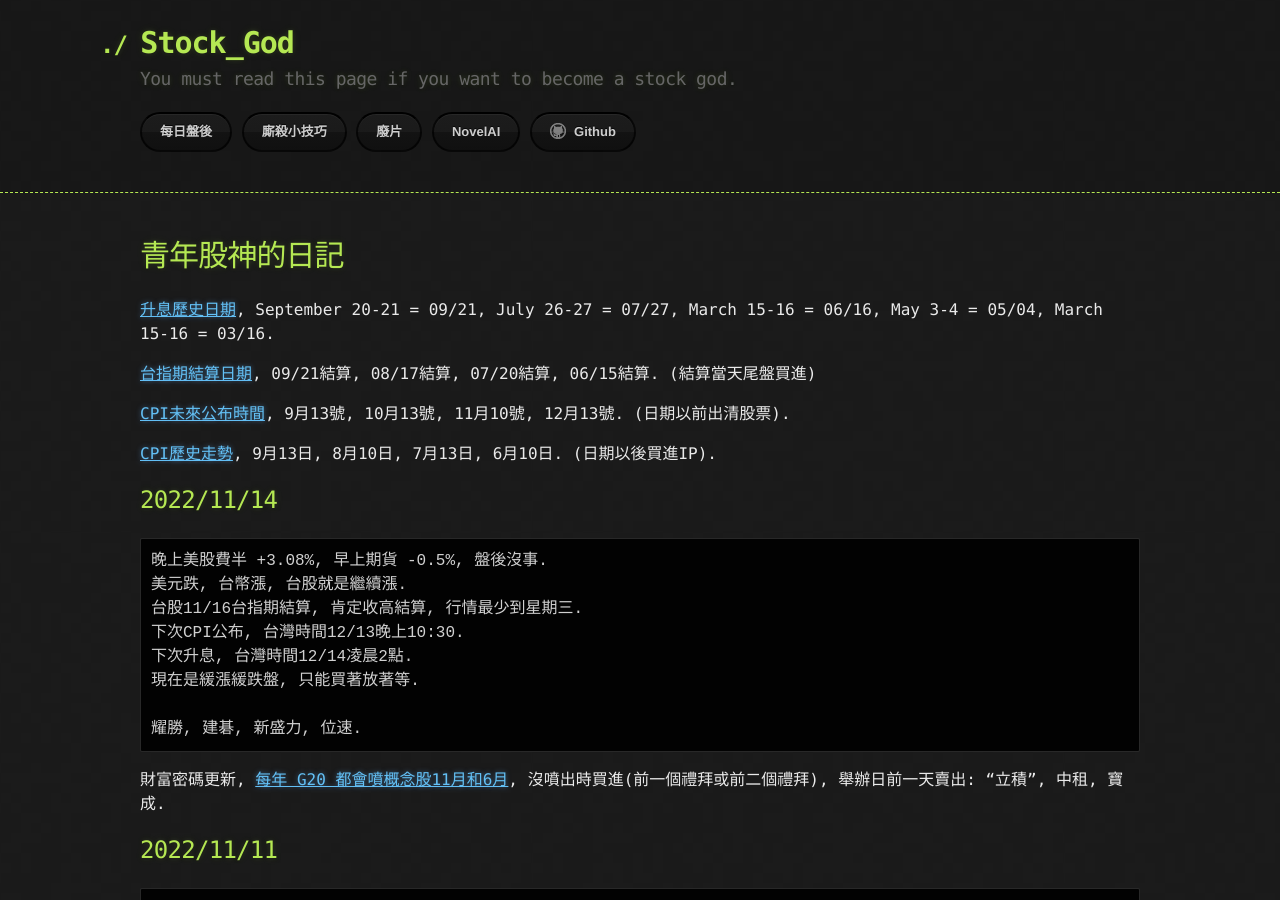
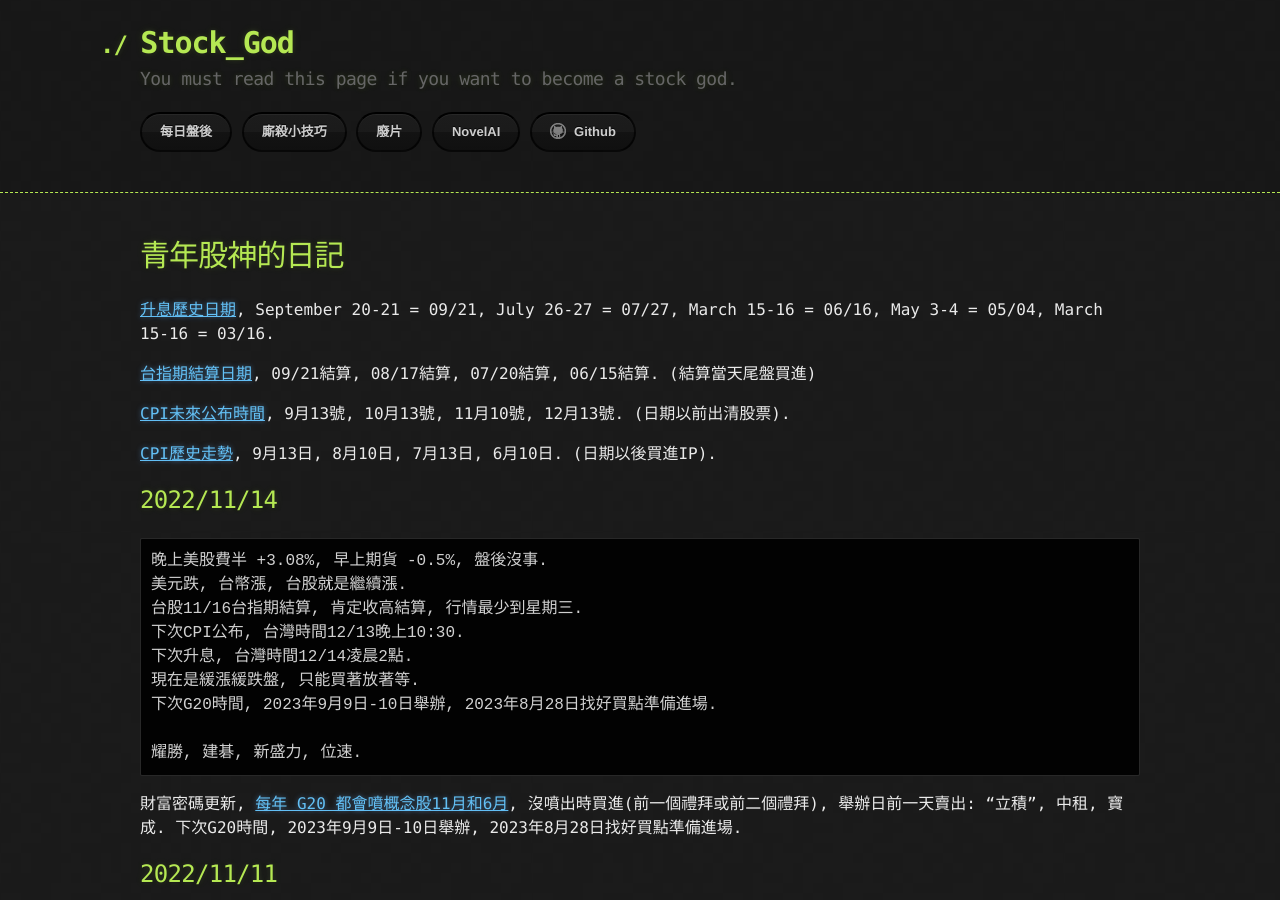
Before and after one commit to lepg5487/Stock_God, a Jekyll site: the page built from index.md, in a window 1280 px wide and 900 px high. Built offline with Jekyll 4.4.1, drawn with Linux system fonts in a browser that asks for light colours; our own code applies the rules of GitHub Pages for plain Markdown files.

Commit message:
Update index.md

````diff
--- a/index.md
+++ b/index.md
@@ -20,10 +20,12 @@ layout: testlayouts
 下次CPI公布, 台灣時間12/13晚上10:30.
 下次升息, 台灣時間12/14凌晨2點.
 現在是緩漲緩跌盤, 只能買著放著等.
+下次G20時間, 2023年9月9日-10日舉辦, 2023年8月28日找好買點準備進場.
 
 耀勝, 建碁, 新盛力, 位速.
 ```
 財富密碼更新, [每年 G20 都會噴概念股11月和6月](https://zh.wikipedia.org/zh-tw/%E4%BA%8C%E5%8D%81%E5%9C%8B%E9%9B%86%E5%9C%98), 沒噴出時買進(前一個禮拜或前二個禮拜), 舉辦日前一天賣出: "立積", 中租, 寶成.
+下次G20時間, 2023年9月9日-10日舉辦, 2023年8月28日找好買點準備進場.
 
 ## 2022/11/11
 ```
````
